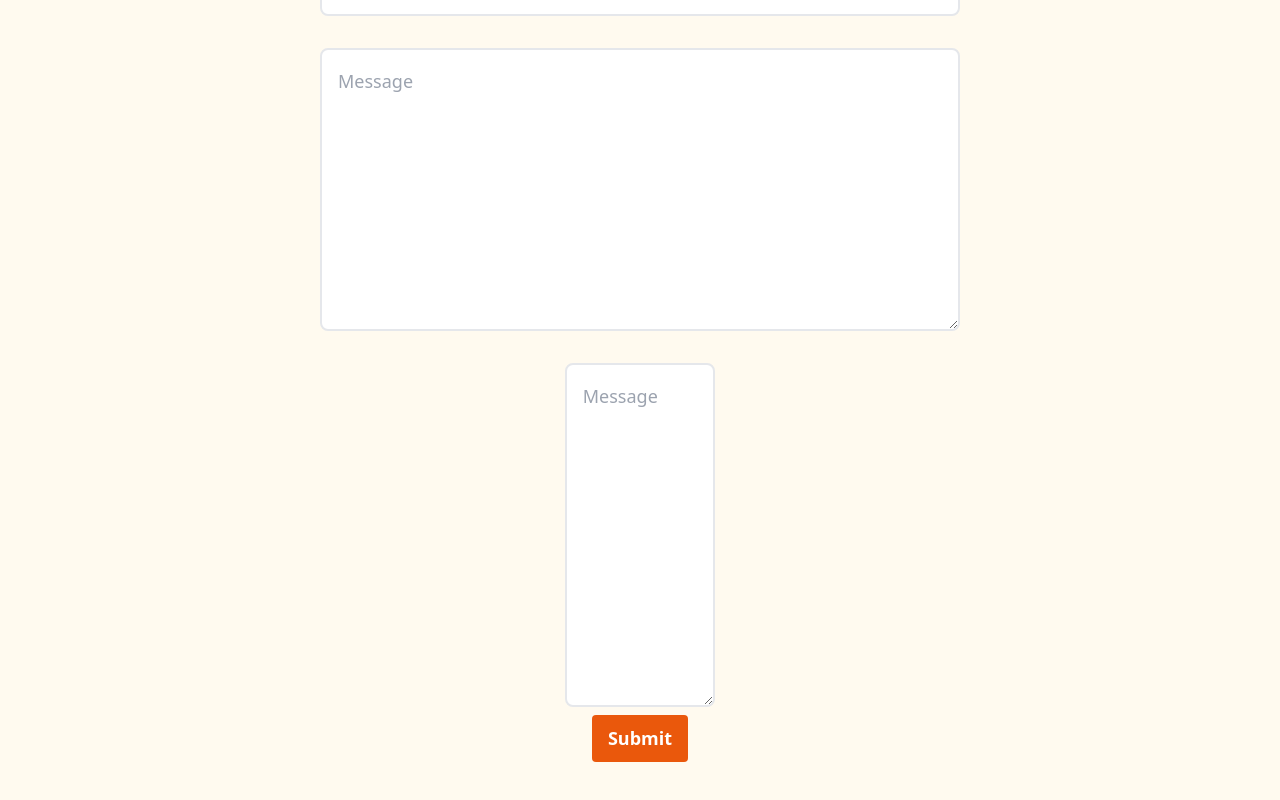
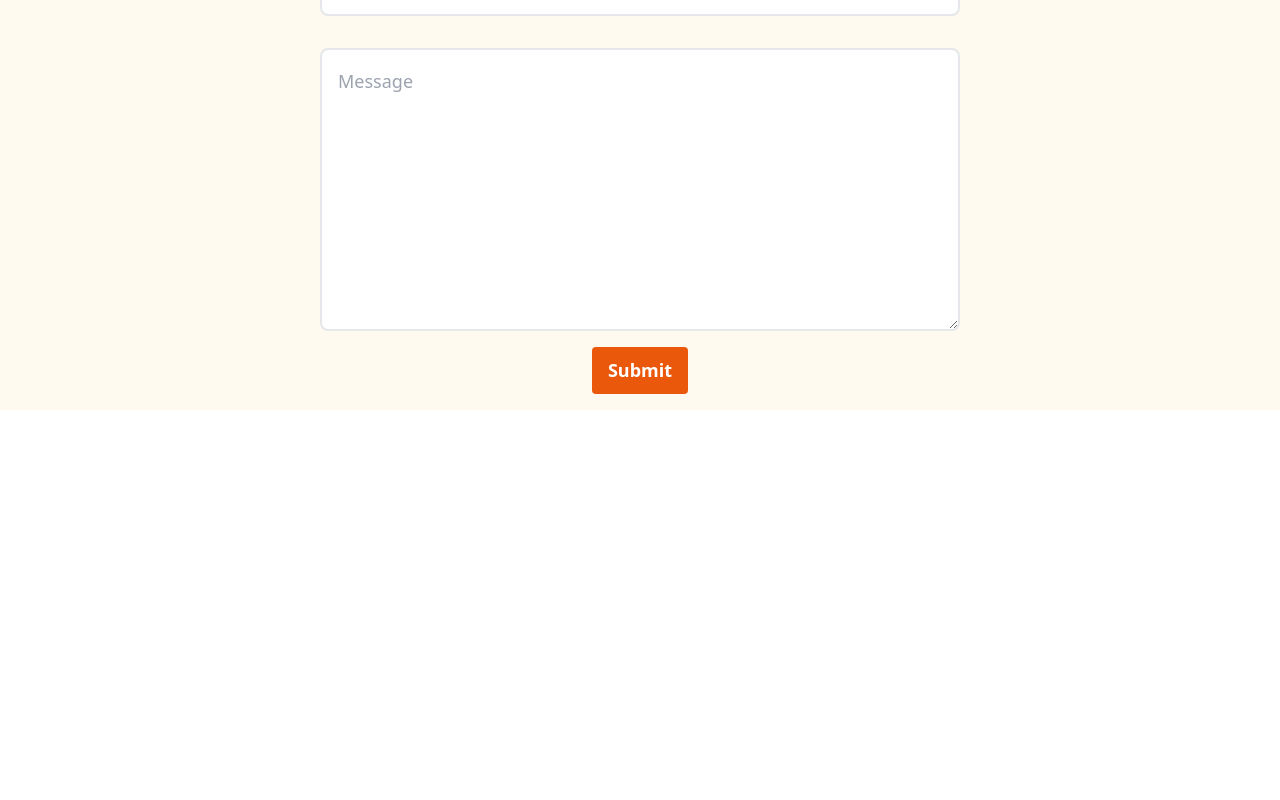
Before and after one commit to XINEXPORT/vite-ghpages, a React (Vite) app: page /vite-ghpages/in/contact in a window 1280 px wide. Shown: the part 558-1358 px from the top of the page. After the commit the page ends 968 px from the top, so only its background shows below. Built offline with nearby package versions, Linux system fonts and the light colour scheme; a web font is replaced by a local one.

Commit message:
debug: hero import error and contact form formating --J

```diff
--- a/src/Components/Contact.jsx
+++ b/src/Components/Contact.jsx
@@ -43,7 +43,7 @@ const sendEmail = (e) =>{
 
 
 
-           <form ref={form} onSubmit={sendEmail} className ="flex flex-col justify-center text-center items-center">
+           <form ref={form} onSubmit={sendEmail} className ="flex flex-col justify-center text-center items-center ">
 
             <input type="text" required placeholder="Name" name="name" className = " w-3/4 md:w-1/2 rounded-lg px-4 py-4 mt-8 border-2"/>
 
@@ -52,19 +52,14 @@ const sendEmail = (e) =>{
 
 
 
-            <textarea rows={8} placeholder="Message" name="message" className = "w-3/4 md:w-1/2 rounded-lg px-4 py-4 mt-8 border-2"/>
+            <textarea rows={8} cols={24} placeholder="Message" name="message" className = "w-3/4 md:w-1/2 rounded-lg px-4 py-4 mt-8 border-2"/>
 
-            <div>
 
-            <textarea rows="10" cols = "24" placeholder="Message" name="message" className = "rounded-lg md:w-1/2 px-4 py-4 mt-8 border-2"/>
-            </div>
-
-            <div>
-            <button className = "bg-orange-600 hover:bg-green-500 text-white font-bold py-2 px-4 rounded mb-10">Submit</button>
+            <button className = "bg-orange-600 hover:bg-green-500 text-white font-bold py-2 px-4 rounded my-4">Submit</button>
             {error && "Error"}
             {success && "Message Sent!"}
 
-            </div>
+
           </form>
 
     </section>
--- a/src/Components/Nav.jsx
+++ b/src/Components/Nav.jsx
@@ -2,7 +2,7 @@
 
 import {Link , useLocation} from 'react-router-dom'
 import { useState } from 'react';
-import logo from '../images/TCClogo.svg'
+import logo from '../images/TCCLogo.svg'
 
 import styles from '../styles';
 
```
